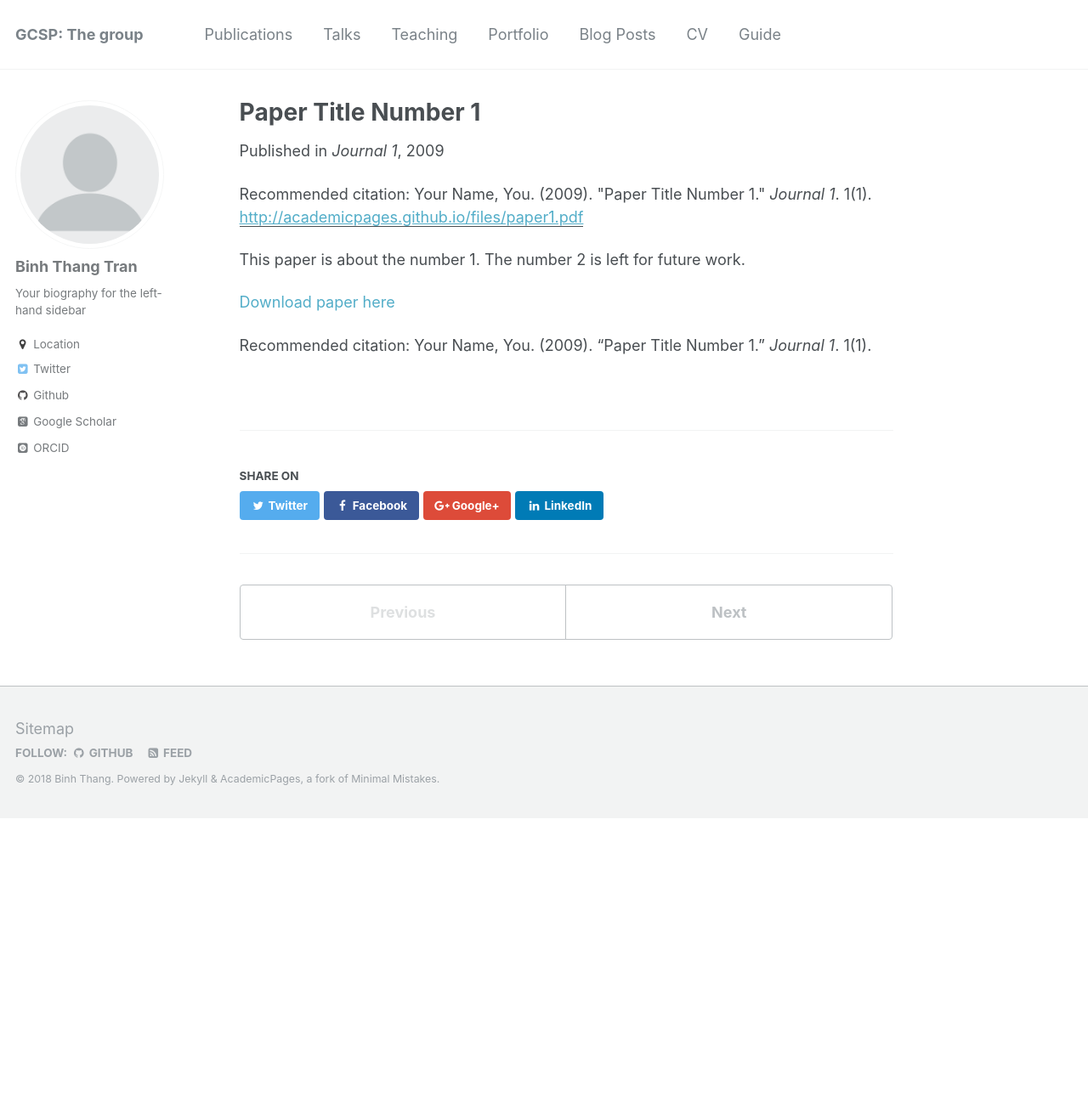
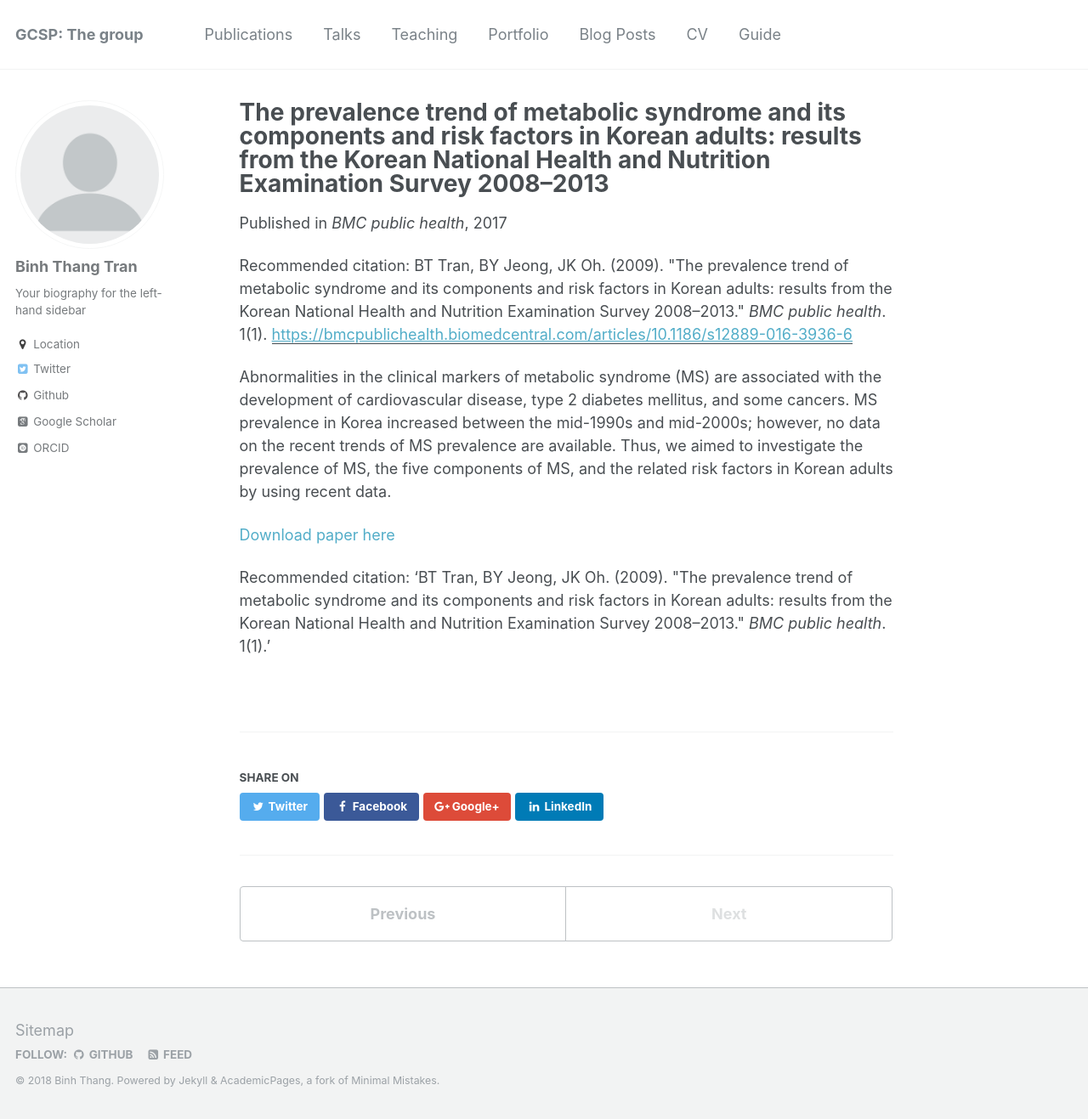
Before and after one commit to kklot/gcsp, a Jekyll site: the page built from _publications/2009-10-01-paper-title-number-1.md, in a window 1280 px wide and 1317 px high. Shown: the whole window at 85% size. Built offline with Jekyll 4.4.1, drawn with Linux system fonts in a browser that asks for light colours; some web fonts are replaced.

Commit message:
Update 2009-10-01-paper-title-number-1.md
Just example

```diff
--- a/_publications/2009-10-01-paper-title-number-1.md
+++ b/_publications/2009-10-01-paper-title-number-1.md
@@ -1,15 +1,15 @@
 ---
-title: "Paper Title Number 1"
+title: "The prevalence trend of metabolic syndrome and its components and risk factors in Korean adults: results from the Korean National Health and Nutrition Examination Survey 2008–2013"
 collection: publications
 permalink: /publication/2009-10-01-paper-title-number-1
-excerpt: 'This paper is about the number 1. The number 2 is left for future work.'
-date: 2009-10-01
-venue: 'Journal 1'
-paperurl: 'http://academicpages.github.io/files/paper1.pdf'
-citation: 'Your Name, You. (2009). &quot;Paper Title Number 1.&quot; <i>Journal 1</i>. 1(1).'
+excerpt: 'Abnormalities in the clinical markers of metabolic syndrome (MS) are associated with the development of cardiovascular disease, type 2 diabetes mellitus, and some cancers. MS prevalence in Korea increased between the mid-1990s and mid-2000s; however, no data on the recent trends of MS prevalence are available. Thus, we aimed to investigate the prevalence of MS, the five components of MS, and the related risk factors in Korean adults by using recent data.'
+date: 2017-10-01
+venue: 'BMC public health'
+paperurl: 'https://bmcpublichealth.biomedcentral.com/articles/10.1186/s12889-016-3936-6'
+citation: 'BT Tran, BY Jeong, JK Oh. (2009). &quot;The prevalence trend of metabolic syndrome and its components and risk factors in Korean adults: results from the Korean National Health and Nutrition Examination Survey 2008–2013.&quot; <i>BMC public health</i>. 1(1).'
 ---
-This paper is about the number 1. The number 2 is left for future work.
+Abnormalities in the clinical markers of metabolic syndrome (MS) are associated with the development of cardiovascular disease, type 2 diabetes mellitus, and some cancers. MS prevalence in Korea increased between the mid-1990s and mid-2000s; however, no data on the recent trends of MS prevalence are available. Thus, we aimed to investigate the prevalence of MS, the five components of MS, and the related risk factors in Korean adults by using recent data.
 
-[Download paper here](http://academicpages.github.io/files/paper1.pdf)
+[Download paper here](https://bmcpublichealth.biomedcentral.com/articles/10.1186/s12889-016-3936-6)
 
-Recommended citation: Your Name, You. (2009). "Paper Title Number 1." <i>Journal 1</i>. 1(1).
+Recommended citation: 'BT Tran, BY Jeong, JK Oh. (2009). &quot;The prevalence trend of metabolic syndrome and its components and risk factors in Korean adults: results from the Korean National Health and Nutrition Examination Survey 2008–2013.&quot; <i>BMC public health</i>. 1(1).'
```
